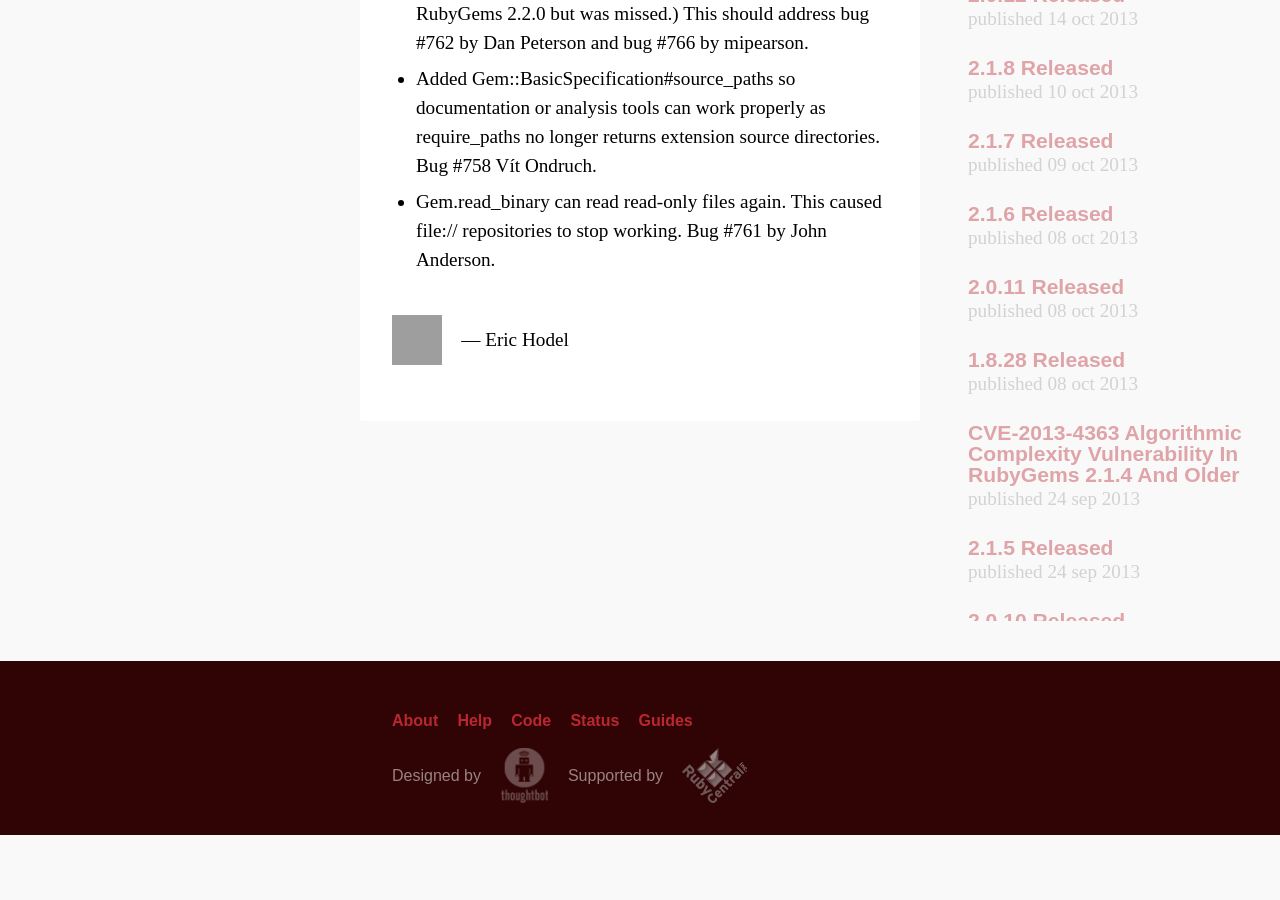
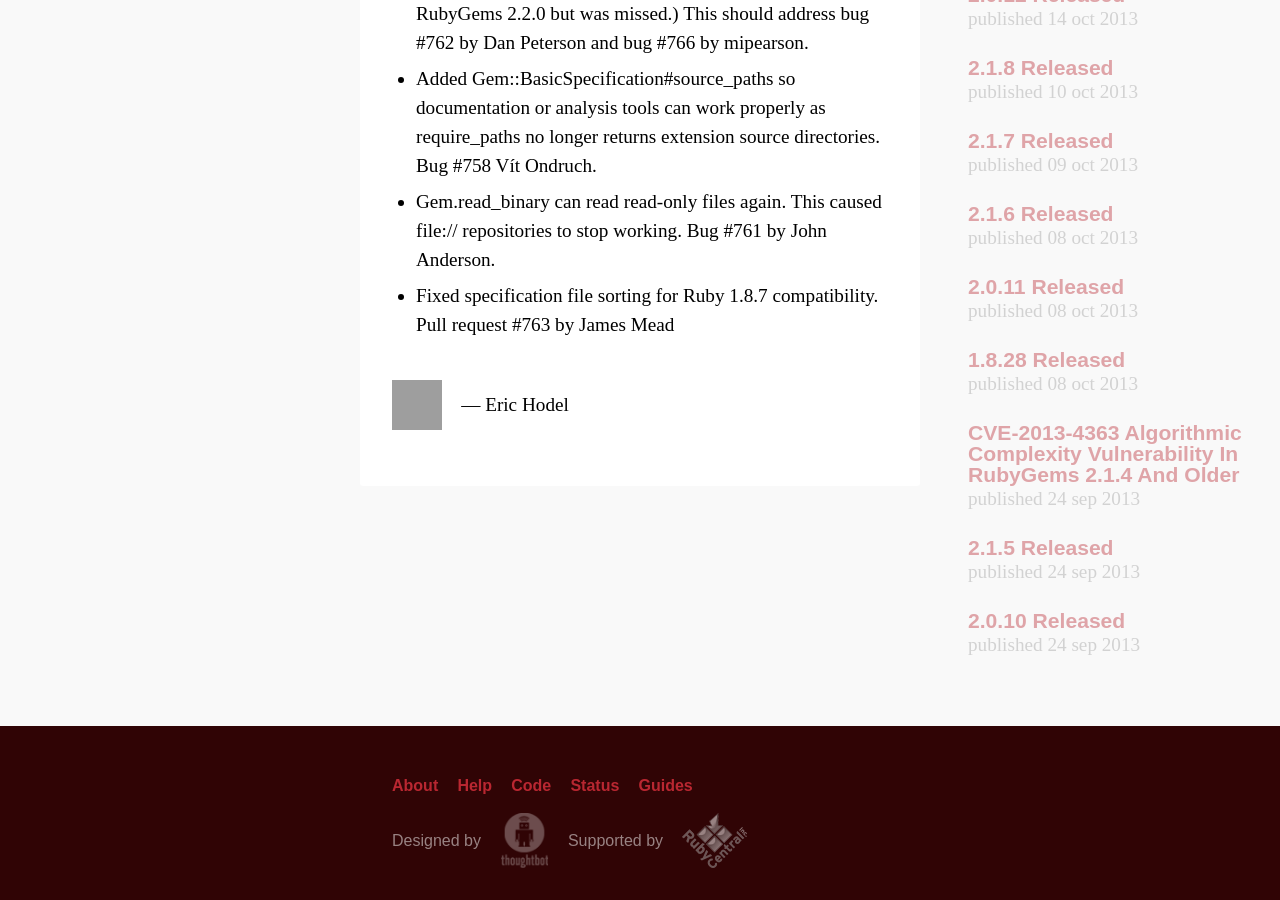
Before and after one commit to rubygems/rubygems.github.io, a Jekyll site: the page built from _posts/2014-01-06-2.2.1-released.md, in a window 1280 px wide and 900 px high, scrolled down 1122 px. Built offline with Jekyll 4.4.1, drawn with Linux system fonts in a browser that asks for light colours; comment, search, counter and statistics services are not loaded; before the commit the page ends 1957 px from its top, so only the background shows below that; grey boxes are pictures that could not be loaded.

Commit message:
Add rubygems/rubygems#763 to the 2.2.1 post

```diff
--- a/_posts/2014-01-06-2.2.1-released.md
+++ b/_posts/2014-01-06-2.2.1-released.md
@@ -26,6 +26,7 @@ _Bug fixes:_
 * RubyGems now prefers the bundler API for `gem install` to reduce HTTP requests.  (This change was intended for RubyGems 2.2.0 but was missed.) This should address bug #762 by Dan Peterson and bug #766 by mipearson.
 * Added Gem::BasicSpecification#source_paths so documentation or analysis tools can work properly as require_paths no longer returns extension source directories.  Bug #758 Vít Ondruch.
 * Gem.read_binary can read read-only files again.  This caused file:// repositories to stop working.  Bug #761 by John Anderson.
+* Fixed specification file sorting for Ruby 1.8.7 compatibility.  Pull request #763 by James Mead
 
 
 [download]: http://rubygems.org/pages/download
```
